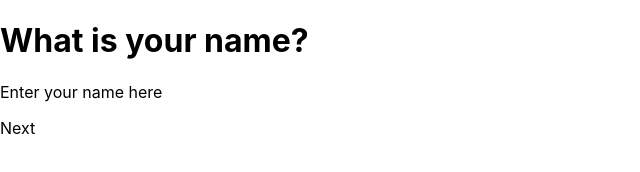
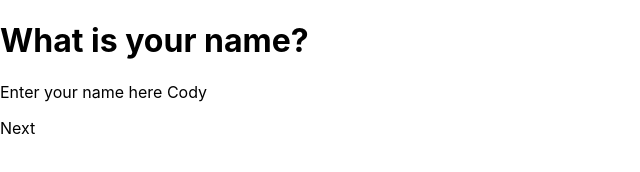
Before and after one commit to kent28808/olivebranchr2, a Next.js app: page /screen04 in a window 1280 px wide. Shown: the top 172 px of the page, without its empty margins (0-640 px from the left). Built offline with nearby package versions, Linux system fonts and the light colour scheme.

Commit message:
added message context

```diff
--- /dev/null
+++ b/context/MessageContext.js
@@ -0,0 +1,16 @@
+import React, { createContext, useState } from "react";
+
+export const MessageContext = createContext("Hello");
+
+export default function MessageProvider(props) {
+  const [message, setMessage] = useState({
+    sender: "Cody",
+    recipient: "Jen",
+  });
+
+  return (
+    <MessageContext.Provider value={message}>
+      {props.children}
+    </MessageContext.Provider>
+  );
+}
--- a/pages/_app.js
+++ b/pages/_app.js
@@ -1,7 +1,12 @@
-import '../styles/globals.css'
+import "../styles/globals.css";
+import MessageProvider from "../context/MessageContext"; // Import w/o wrapping in {} or will show error b/c exporting w/ word "default"
 
 function MyApp({ Component, pageProps }) {
-  return <Component {...pageProps} />
+  return (
+    <MessageProvider>
+      <Component {...pageProps} />
+    </MessageProvider>
+  );
 }
 
-export default MyApp
+export default MyApp;
--- a/pages/api/hello.js
+++ /dev/null
@@ -1,5 +0,0 @@
-// Next.js API route support: https://nextjs.org/docs/api-routes/introduction
-
-export default function handler(req, res) {
-  res.status(200).json({ name: 'John Doe' })
-}
--- a/pages/screen04.js
+++ b/pages/screen04.js
@@ -1,15 +1,20 @@
 import Link from "next/link";
+import { useContext } from "react";
+import { MessageContext } from "../context/MessageContext"; // Wrap in {} b/c exported context w/o keyword default
 
 const nameScreen = () => {
+  const value = useContext(MessageContext);
+  console.log(value);
+
   return (
     <div>
       <h1>What is your name?</h1>
-                <p>Enter your name here</p>
-            <Link href="/screen05">
+      <p>Enter your name here {value.sender} </p>
+      <Link href='/screen05'>
         <a>Next</a>
       </Link>
     </div>
   );
-}
+};
 
 export default nameScreen;
```
Also changed, not shown: pages/screen05.js (+8 -4 lines). Lines whose indentation alone changed are shown as unchanged.
